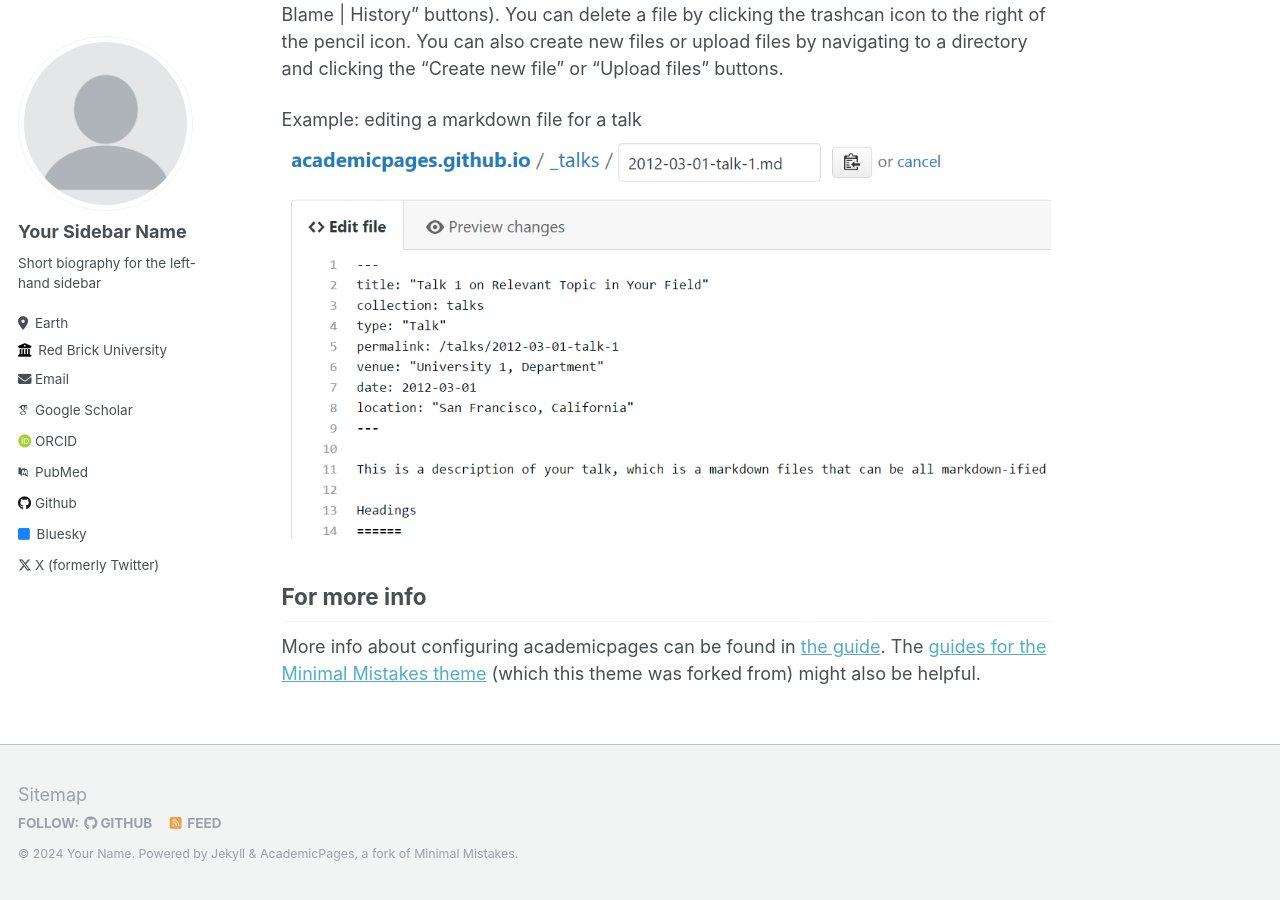
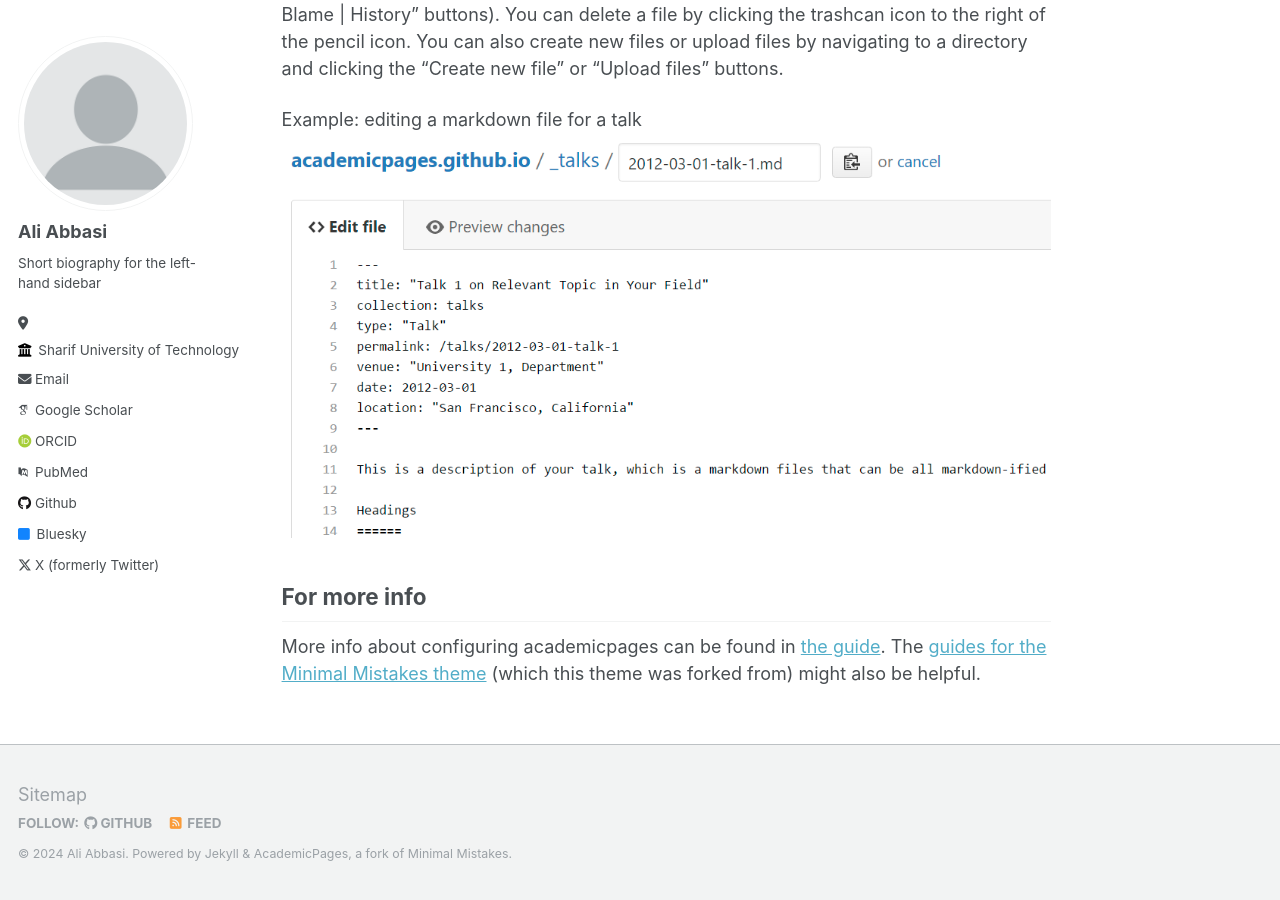
Before and after one commit to a80-abbasi/a80-abbasi.github.io, a Jekyll site: the page built from _pages/about.md, in a window 1280 px wide and 900 px high, scrolled down 2463 px. Built offline with Jekyll 4.4.1, drawn with Linux system fonts in a browser that asks for light colours; some web fonts are replaced; some of the changed text lies outside the part shown.

Commit message:
Update _config.yml

```diff
--- a/_config.yml
+++ b/_config.yml
@@ -8,13 +8,13 @@
 
 # Basic Site Settings
 locale                   : "en-US"
-title                    : "Your Name / Site Title"
+title                    : "Ali Abbasi"
 title_separator          : "-"
-name                     : &name "Your Name"
-description              : &description "personal description"
-url                      : https://academicpages.github.io # the base hostname & protocol for your site e.g. "https://mmistakes.github.io"
+name                     : &name "Ali Abbasi"
+description              : &description ""
+url                      : https://a80-abbasi.github.io # the base hostname & protocol for your site e.g. "https://mmistakes.github.io"
 baseurl                  : "" # the subpath of your site, e.g. "/blog"
-repository               : "academicpages/academicpages.github.io"
+repository               : "a80-abbasi/a80-abbasi.github.io"
 
 # Site Author - The following control what appear as part of the author content on the side bar.
 #               If a field is blank the icon and link will not appear, otherwise it will be shown.
@@ -22,32 +22,32 @@ repository               : "academicpages/academicpages.github.io"
 author:
   # Biographic information
   avatar           : "profile.png"
-  name             : "Your Sidebar Name"
-  pronouns         : # example: "she/her"
+  name             : "Ali Abbasi"
+  pronouns         : # example: ""
   bio              : "Short biography for the left-hand sidebar"
-  location         : "Earth"
-  employer         : "Red Brick University"
+  location         : ""
+  employer         : "Sharif University of Technology"
   uri              : # URL
-  email            : "none@example.org"
+  email            : "a80.abbasi@gmail.com"
 
   # Academic websites
   arxiv            : # URL - Update with the correct link to your profile
-  googlescholar    : "https://scholar.google.com/citations?user=PS_CX0AAAAAJ"
+  googlescholar    : ""
   impactstory      : # URL
-  orcid            : "http://orcid.org/yourorcidurl"
-  pubmed           : "https://www.ncbi.nlm.nih.gov/pubmed/?term=john+snow"
+  orcid            : ""
+  pubmed           : ""
   researchgate     : # URL
 
   # Repositories and software development
   bitbucket        : # Username - Update with your username on the site
   codepen          : # Username
   dribbble         : # Username
-  github           : "academicpages"
+  github           : "a80-abbasi"
   kaggle           : # Username
   stackoverflow    : # User number or user number and name (i.e., use "1" or "1/jeff-atwood")
 
   # Social media
-  bluesky          : "bsky.app" # Replace this with you Bluesky username
+  bluesky          : "" # Replace this with you Bluesky username
   facebook         : # Username
   flickr           : # Username
   foursquare       : # Username
```
